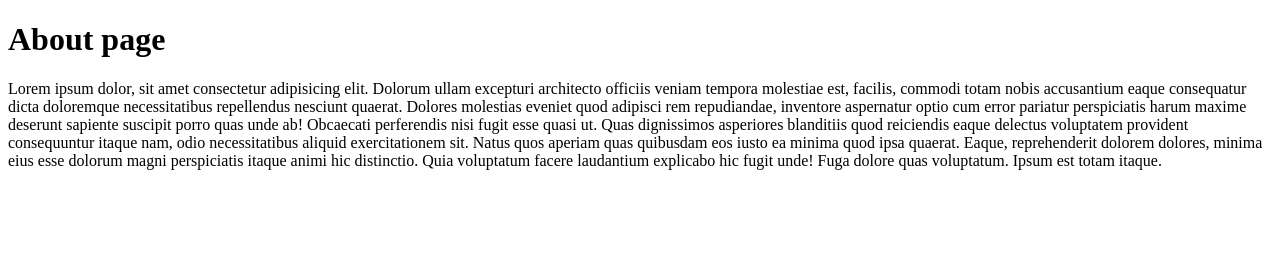
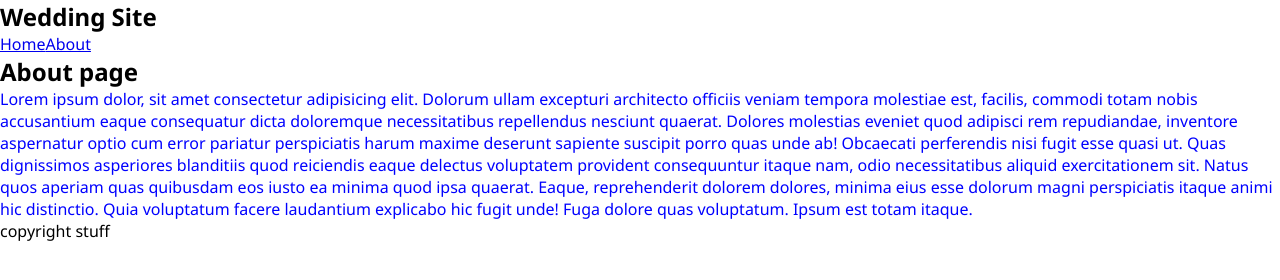
Before and after one commit to johnc86/wedding, a Gatsby site: page /about in a window 1280 px wide. Built offline with nearby package versions, Linux system fonts and the light colour scheme; Gatsby itself is replaced by a stand-in of ours.

Commit message:
More site structure

```diff
--- a/package.json
+++ b/package.json
@@ -15,6 +15,7 @@
   },
   "dependencies": {
     "gatsby": "^4.0.0",
+    "gatsby-cli": "^4.0.0",
     "react": "^17.0.1",
     "react-dom": "^17.0.1"
   },
--- /dev/null
+++ b/src/components/Layout.js
@@ -0,0 +1,17 @@
+import React from 'react'
+import Navbar from './Navbar'
+import '../styles/global.css'
+
+export default function Layout({ children }) {
+    return (
+        <div className="layout">
+            <Navbar />
+            <div className="content">
+                {children}
+            </div>
+            <footer>
+                <p>copyright stuff</p>
+            </footer>
+        </div>
+    )
+}
--- /dev/null
+++ b/src/components/Navbar.js
@@ -0,0 +1,14 @@
+import { Link } from 'gatsby'
+import React from 'react'
+
+export default function Navbar() {
+    return (
+        <nav>
+            <h1>Wedding Site</h1>
+            <div className="links">
+                <Link to="/">Home</Link>
+                <Link to="/about">About</Link>
+            </div>
+        </nav>
+    )
+}
--- a/src/pages/about.js
+++ b/src/pages/about.js
@@ -1,13 +1,18 @@
 import React from 'react'
+import Layout from '../components/Layout'
+import * as styles from '../styles/about.module.css'
 
 export default function about() {
     return (
-        <div>
-            <h1>About page</h1>
-            <p>Lorem ipsum dolor, sit amet consectetur adipisicing elit. Dolorum ullam excepturi architecto officiis veniam tempora molestiae est, facilis, commodi totam nobis accusantium eaque consequatur dicta doloremque necessitatibus repellendus nesciunt quaerat.
-                Dolores molestias eveniet quod adipisci rem repudiandae, inventore aspernatur optio cum error pariatur perspiciatis harum maxime deserunt sapiente suscipit porro quas unde ab! Obcaecati perferendis nisi fugit esse quasi ut.
-                Quas dignissimos asperiores blanditiis quod reiciendis eaque delectus voluptatem provident consequuntur itaque nam, odio necessitatibus aliquid exercitationem sit. Natus quos aperiam quas quibusdam eos iusto ea minima quod ipsa quaerat.
-                Eaque, reprehenderit dolorem dolores, minima eius esse dolorum magni perspiciatis itaque animi hic distinctio. Quia voluptatum facere laudantium explicabo hic fugit unde! Fuga dolore quas voluptatum. Ipsum est totam itaque.</p>
-        </div>
+        <Layout>
+            <section className={styles.about}>
+                <h1>About page</h1>
+                <p>Lorem ipsum dolor, sit amet consectetur adipisicing elit. Dolorum ullam excepturi architecto officiis veniam tempora molestiae est, facilis, commodi totam nobis accusantium eaque consequatur dicta doloremque necessitatibus repellendus nesciunt quaerat.
+                    Dolores molestias eveniet quod adipisci rem repudiandae, inventore aspernatur optio cum error pariatur perspiciatis harum maxime deserunt sapiente suscipit porro quas unde ab! Obcaecati perferendis nisi fugit esse quasi ut.
+                    Quas dignissimos asperiores blanditiis quod reiciendis eaque delectus voluptatem provident consequuntur itaque nam, odio necessitatibus aliquid exercitationem sit. Natus quos aperiam quas quibusdam eos iusto ea minima quod ipsa quaerat.
+                    Eaque, reprehenderit dolorem dolores, minima eius esse dolorum magni perspiciatis itaque animi hic distinctio. Quia voluptatum facere laudantium explicabo hic fugit unde! Fuga dolore quas voluptatum. Ipsum est totam itaque.</p>
+            </section>
+        </Layout>
+
     )
 }
--- /dev/null
+++ b/src/styles/about.module.css
@@ -0,0 +1,3 @@
+.about p {
+    color: blue;
+}
--- /dev/null
+++ b/src/styles/global.css
@@ -0,0 +1,18 @@
+@import url("https://fonts.googleapis.com/css2?family=Noto+Sans:ital,wght@0,400;0,700;1,400;1,700&family=Noto+Serif:ital,wght@0,400;0,700;1,400;1,700&display=swap&?family=Roboto+Mono&display=swap");
+
+*,
+*::before,
+*::after {
+    box-sizing: border-box;
+}
+
+html,
+body {
+    min-height: 100%;
+}
+
+* {
+    padding: 0;
+    margin: 0;
+    font-family: "Noto Sans", sans-serif;
+}
--- /dev/null
+++ b/src/styles/home.module.css
@@ -0,0 +1,3 @@
+.hero p {
+    color: red;
+}
```
Also changed, not shown: src/pages/404.js (+7 -4 lines), src/pages/index.js (+8 -1 lines), static/kiss1.jpg (added), 2 other files.
